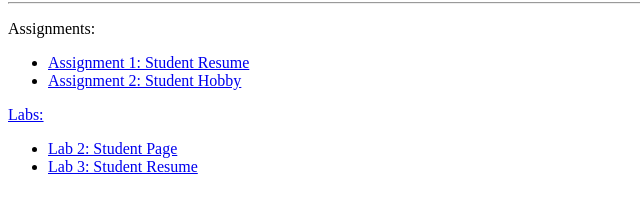
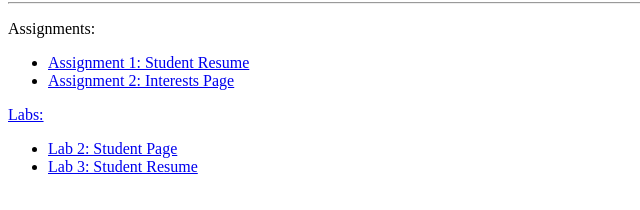
Before and after one commit to uscwebdev/itp104-submissions-jimmyhua330, a plain HTML site: page index.html in a window 1280 px wide. Shown: the part 574-784 px from the top of the page, 0-640 px from the left. Drawn offline with Linux system fonts and the light colour scheme.

Commit message:
update name

```diff
--- a/index.html
+++ b/index.html
@@ -32,7 +32,7 @@
     <p>Assignments:</p>
     <ul>
         <li><a target="_blank" href="assignment_01/assignment_01.html">Assignment 1: Student Resume</li>
-        <li><a target="_blank" href="assignment_02/assignment_02.html">Assignment 2: Student Hobby</li>
+        <li><a target="_blank" href="assignment_02/assignment_02.html">Assignment 2: Interests Page</li>
     </ul>
     <p>Labs:</p>
     <ul>
```
Also changed, not shown: assignment_02/assignment_02.html (+1 -1 lines).
